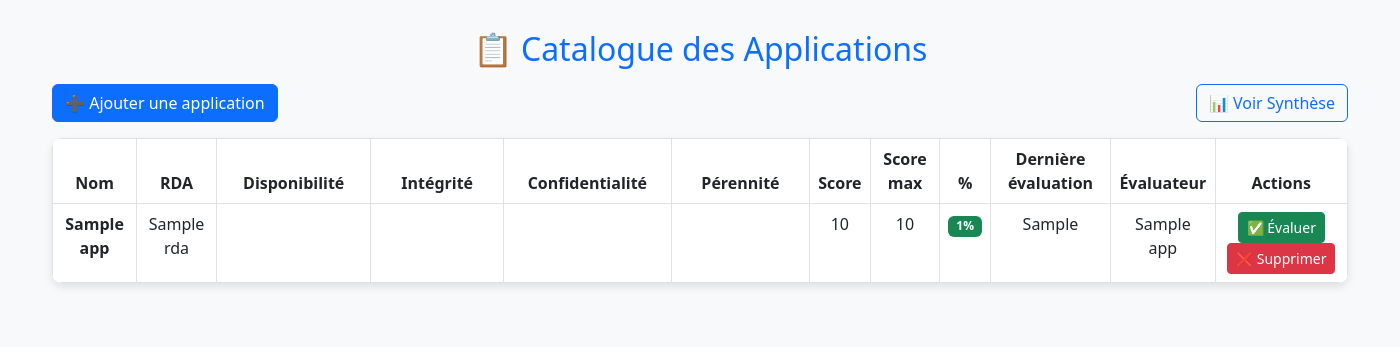
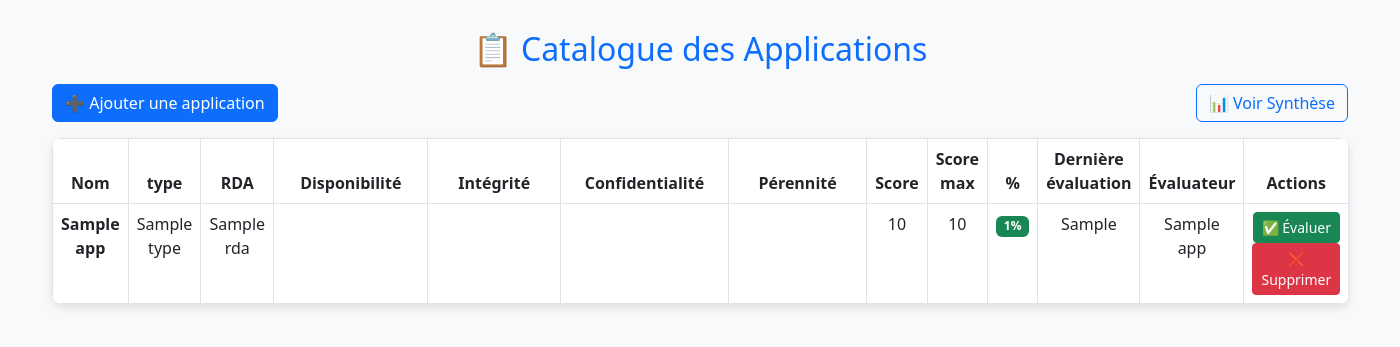
Before and after one commit to rumeaug17/ADM, a Flask app: template templates/index.html in a window 1400 px wide. Shown: the top 347 px of the page. Run offline with Flask 3, Linux system fonts and the light colour scheme; the template is opened without the code that fills it: most values are stand-ins (such as "Sample title", 1, 10 or a date in 2020).

Commit message:
Update index.html

```diff
--- a/templates/index.html
+++ b/templates/index.html
@@ -52,6 +52,7 @@
         <thead>
             <tr>
                 <th>Nom</th>
+                <th>type</th>
 				<th>RDA</th>
                 <th>Disponibilité</th>
                 <th>Intégrité</th>
@@ -69,6 +70,7 @@
             {% for app in applications %}
             <tr>
                 <td><strong>{{ app.name }}</strong></td>
+                <td>{{ app.type }}</td>
                 <td>{{ app.rda }}</td>
                 <td><span class="badge badge-{{ app.disponibilite.lower() }}">{{ app.disponibilite }}</span></td>
                 <td><span class="badge badge-{{ app.integrite.lower() }}">{{ app.integrite }}</span></td>
```
